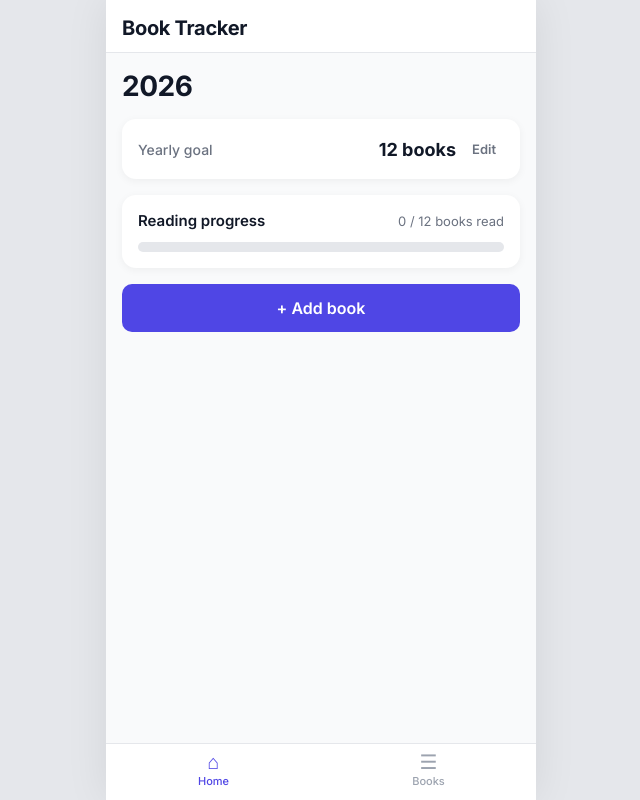
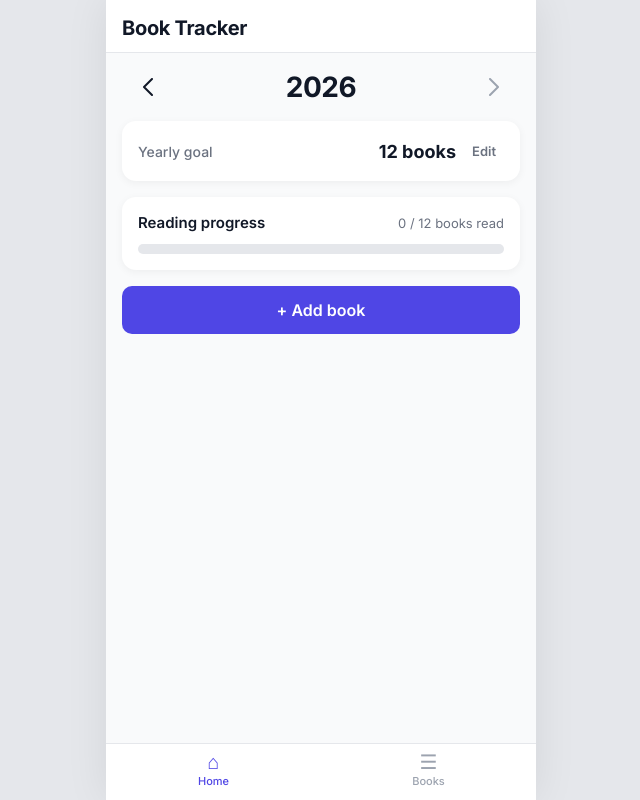
Before and after one commit to tanokhina/book-reading-app, a React (Vite) app: page / in a window 1280 px wide. Shown: the whole page, without its empty margins (319-959 px from the left). Built offline with nearby package versions, Linux system fonts and the light colour scheme.

Commit message:
Year component changes, added chevrons and navigation between years

```diff
--- a/src/components/HomePage.css
+++ b/src/components/HomePage.css
@@ -4,11 +4,42 @@
   gap: var(--sp-4);
 }
 
-.home-page__year {
+.year-nav {
+  display: flex;
+  align-items: center;
+  justify-content: space-between;
+  margin: 0 calc(-1 * var(--sp-4));
+  padding: 0 24px;
+}
+
+.year-nav__year {
   font-size: 28px;
   font-weight: 700;
   color: var(--color-text-primary);
   letter-spacing: -0.5px;
+}
+
+.year-nav__chevron {
+  display: flex;
+  align-items: center;
+  justify-content: center;
+  width: 36px;
+  height: 36px;
+  border-radius: 50%;
+  color: var(--color-text-primary);
+  background: none;
+  border: none;
+  cursor: pointer;
+  transition: background 0.15s, color 0.15s;
+}
+
+.year-nav__chevron:hover:not(:disabled) {
+  background: var(--color-secondary);
+}
+
+.year-nav__chevron:disabled {
+  color: var(--color-neutral);
+  cursor: default;
 }
 
 .progress-card__header {
--- a/src/components/HomePage.jsx
+++ b/src/components/HomePage.jsx
@@ -1,15 +1,42 @@
+import { useState } from 'react'
 import Card from './ui/Card.jsx'
 import ProgressBar from './ui/ProgressBar.jsx'
 import Button from './ui/Button.jsx'
 import GoalSetter from './GoalSetter.jsx'
 import './HomePage.css'
 
+const CURRENT_YEAR = new Date().getFullYear()
+
 export default function HomePage({ books, yearlyGoal, onGoalSave, onAddBook }) {
+  const [selectedYear, setSelectedYear] = useState(CURRENT_YEAR)
   const finishedCount = books.filter((b) => b.status === 'finished').length
 
   return (
     <div className="home-page">
-      <div className="home-page__year">{new Date().getFullYear()}</div>
+      <div className="year-nav">
+        <button
+          className="year-nav__chevron"
+          onClick={() => setSelectedYear((y) => y - 1)}
+          aria-label="Previous year"
+        >
+          <svg width="10" height="18" viewBox="0 0 10 18" fill="none">
+            <path d="M9 1L1 9l8 8" stroke="currentColor" strokeWidth="2" strokeLinecap="round" strokeLinejoin="round"/>
+          </svg>
+        </button>
+
+        <span className="year-nav__year">{selectedYear}</span>
+
+        <button
+          className="year-nav__chevron"
+          onClick={() => setSelectedYear((y) => y + 1)}
+          disabled={selectedYear >= CURRENT_YEAR}
+          aria-label="Next year"
+        >
+          <svg width="10" height="18" viewBox="0 0 10 18" fill="none">
+            <path d="M1 1l8 8-8 8" stroke="currentColor" strokeWidth="2" strokeLinecap="round" strokeLinejoin="round"/>
+          </svg>
+        </button>
+      </div>
 
       <Card>
         <GoalSetter
```
